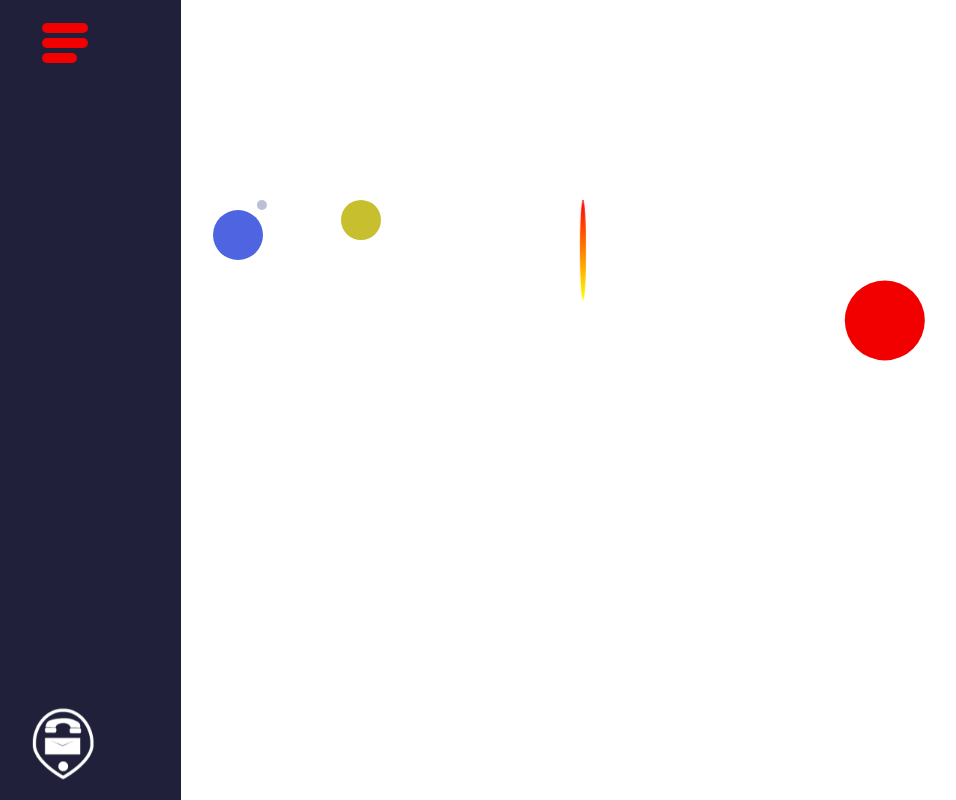
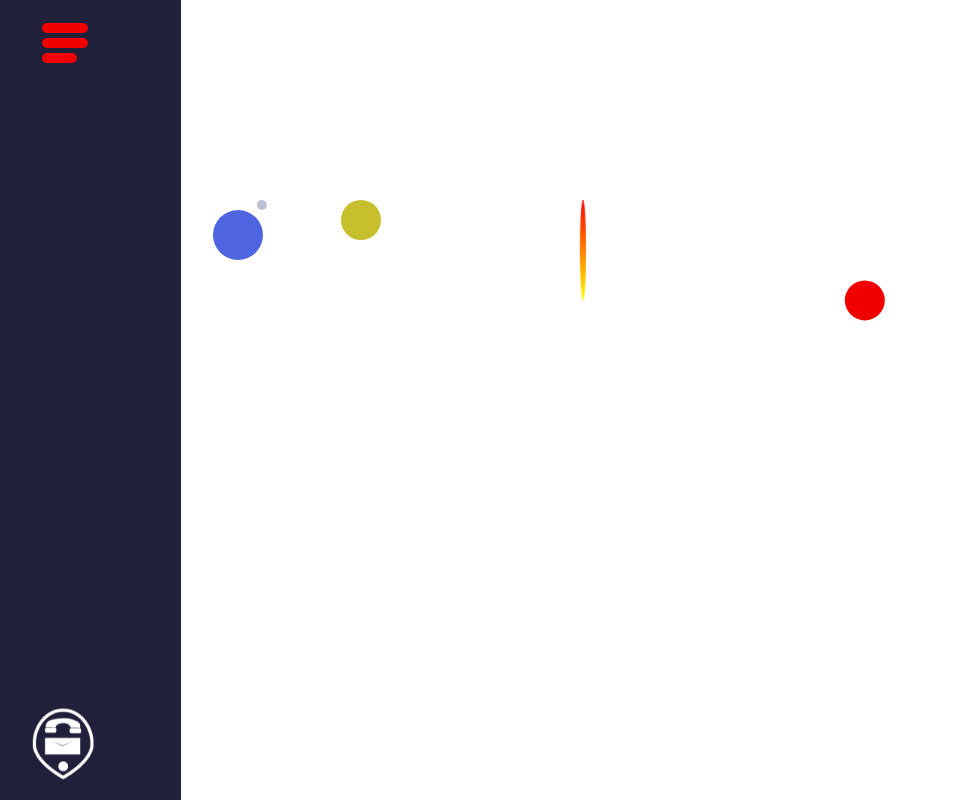
Before and after one commit to MikeTheFyke/MiFy, a Vue app in the folder client/: page / in a window 1280 px wide. Shown: the top 800 px of the page, without its empty margins (51-1007 px from the left). Built offline with nearby package versions, Linux system fonts and the light colour scheme.

Commit message:
Updated mars element sizing

```diff
--- a/client/src/components/Newvue.vue
+++ b/client/src/components/Newvue.vue
@@ -105,9 +105,9 @@ export default {
 
 
 #mars-element{
-    width: 80px;
-    height: 80px;
-    border-radius: 40px;
+    width: 40px;
+    height: 40px;
+    border-radius: 20px;
     background-color: #f20000;
 }
 
```
